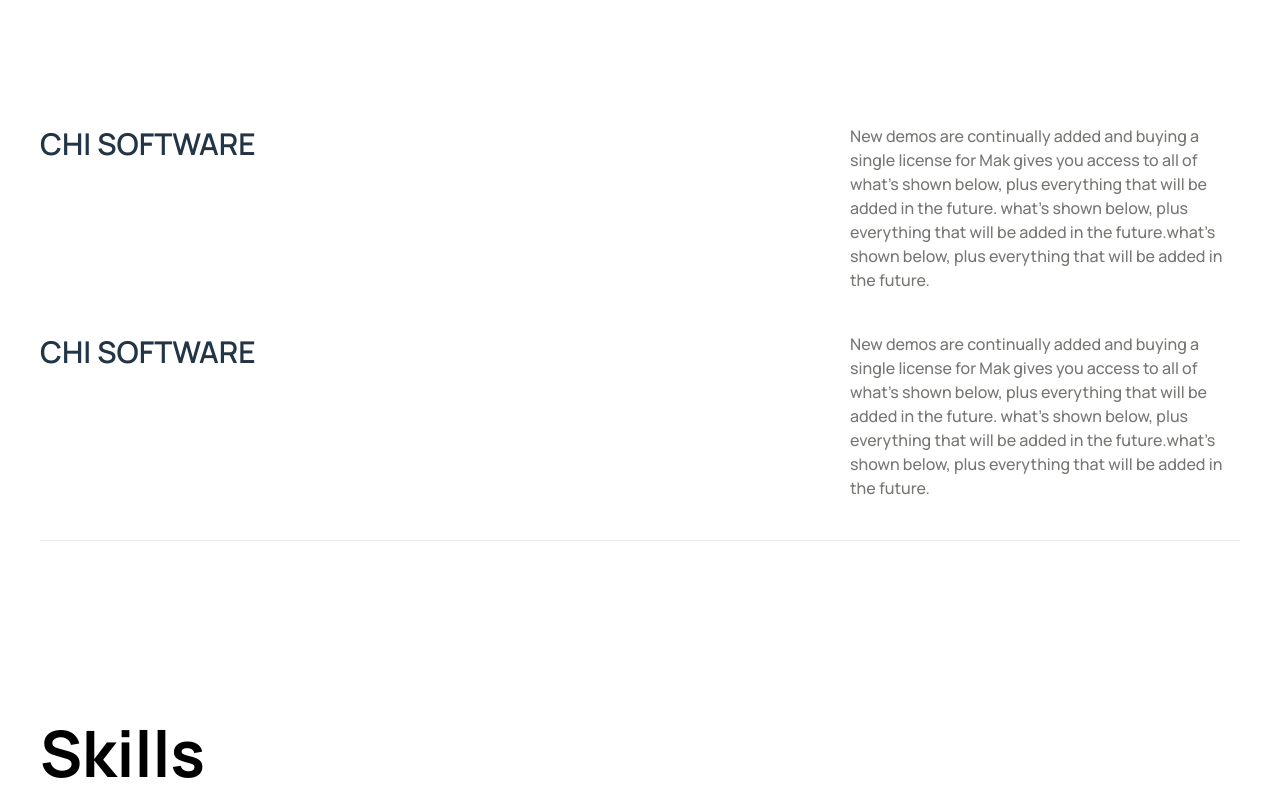
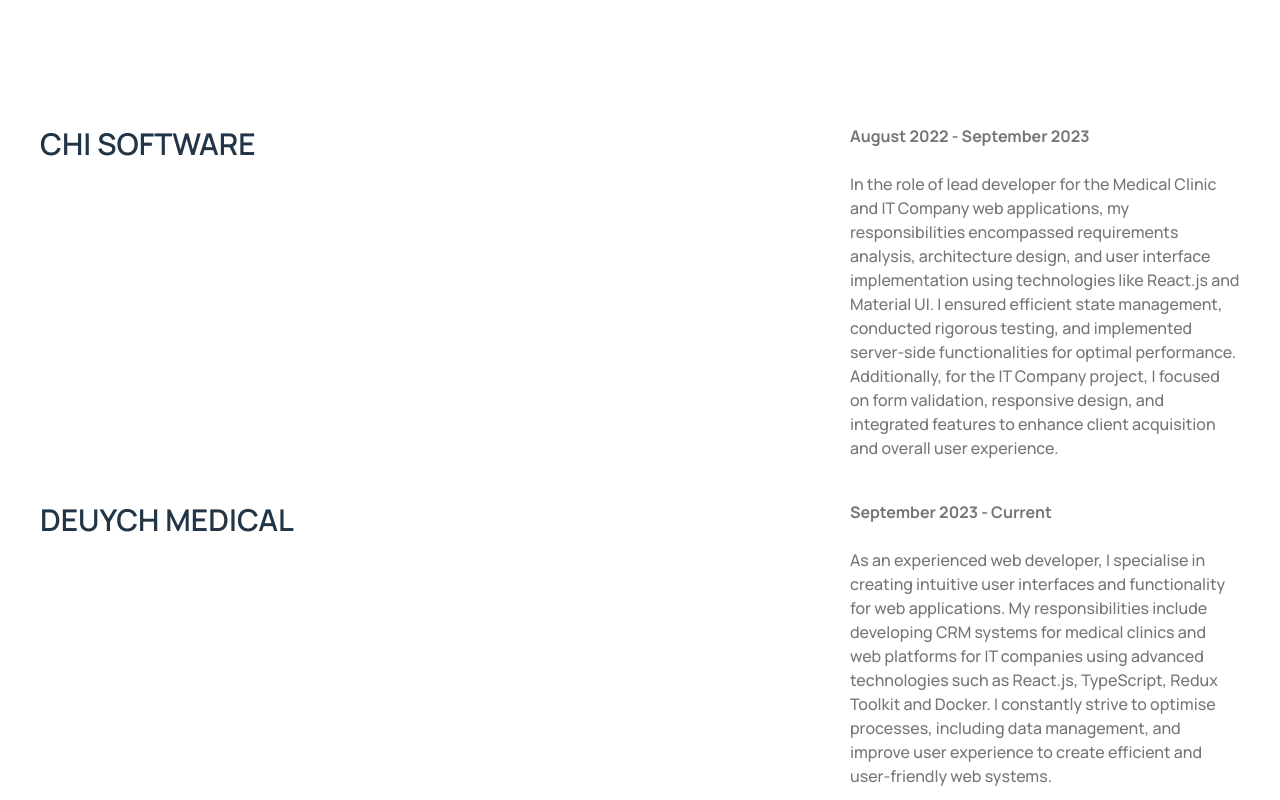
Before and after one commit to vasiliy23v/CV, a React (Vite) app: page / in a window 1280 px wide. Shown: the part 1160-1960 px from the top of the page. Built offline with nearby package versions, Linux system fonts and the light colour scheme.

Commit message:
- add content

```diff
--- a/src/App.tsx
+++ b/src/App.tsx
@@ -122,13 +122,15 @@
         <Reveal>
           <section className="text-section">
             <h3>CHI SOFTWARE</h3>
-            <p>New demos are continually added and buying a single license for Mak gives you access to all of what's shown below, plus everything that will be added in the future. what's shown below, plus everything that will be added in the future.what's shown below, plus everything that will be added in the future.</p>
+            <p>
+              <strong>August 2022 - September 2023</strong><br /><br />In the role of lead developer for the Medical Clinic and IT Company web applications, my responsibilities encompassed requirements analysis, architecture design, and user interface implementation using technologies like React.js and Material UI. I ensured efficient state management, conducted rigorous testing, and implemented server-side functionalities for optimal performance. Additionally, for the IT Company project, I focused on form validation, responsive design, and integrated features to enhance client acquisition and overall user experience.
+            </p>
           </section>
         </Reveal>
         <Reveal>
           <section className="text-section">
-            <h3>CHI SOFTWARE</h3>
-            <p>New demos are continually added and buying a single license for Mak gives you access to all of what's shown below, plus everything that will be added in the future. what's shown below, plus everything that will be added in the future.what's shown below, plus everything that will be added in the future.</p>
+            <h3>DEUYCH MEDICAL</h3>
+            <p><strong>September 2023 - Current</strong><br /><br />As an experienced web developer, I specialise in creating intuitive user interfaces and functionality for web applications. My responsibilities include developing CRM systems for medical clinics and web platforms for IT companies using advanced technologies such as React.js, TypeScript, Redux Toolkit and Docker. I constantly strive to optimise processes, including data management, and improve user experience to create efficient and user-friendly web systems.</p>
           </section>
         </Reveal>
         <Reveal>
@@ -218,14 +220,14 @@
         <Reveal>
           <section className="text-section">
             <h3>Middle Front-end Developer<br />2023 -  Current</h3>
-            <p>New demos are continually added and buying a single license for Mak gives you access to all of what's shown below, plus everything that will be added in the future. what's shown below, plus everything that will be added in the future.what's shown below, plus everything that will be added in the future.</p>
+            <p>As a Middle Front-end Developer, I additionally took continuing education courses to deepen my skills and stay up-to-date with current trends in web development.</p>
           </section>
         </Reveal>
         <Reveal>
           <section className="text-section">
             <h3>Junior Front-end Developer<br />
               2022</h3>
-            <p>New demos are continually added and buying a single license for Mak gives you access to all of what's shown below, plus everything that will be added in the future. what's shown below, plus everything that will be added in the future.what's shown below, plus everything that will be added in the future.</p>
+            <p>After successfully completing a web development course in 2022, where I actively learnt React and implemented my own projects, I continue to work, deepening my skills, putting them into practice and actively participating in web development processes.</p>
           </section>
         </Reveal>
         <Reveal>
```
